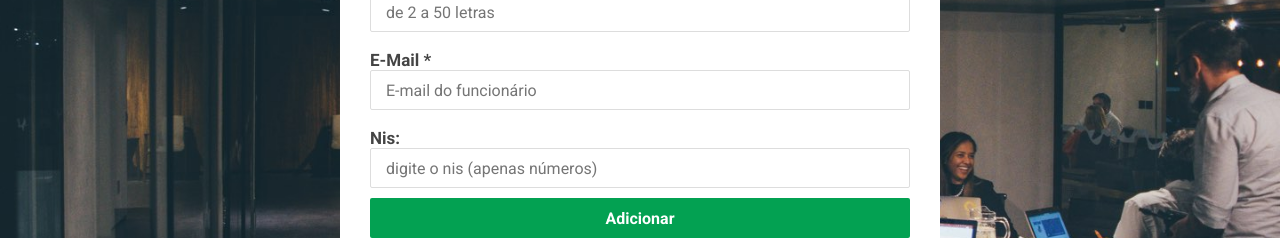
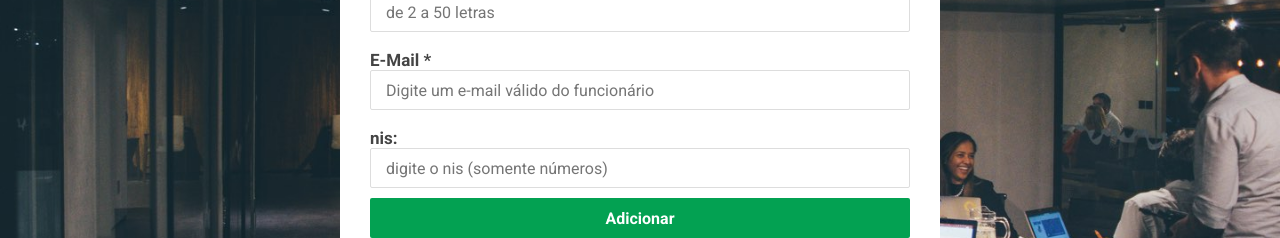
Before and after one commit to Alexddsilva/api-crud-frontend, a React (Create React App) app: page /api/funcionarios in a window 1280 px wide. Shown: the part 283-521 px from the top of the page. Built offline with nearby package versions, Linux system fonts and the light colour scheme.

Commit message:
Patterns nos inputs

```diff
--- a/src/pages/Cadastro/index.js
+++ b/src/pages/Cadastro/index.js
@@ -1,9 +1,8 @@
 import React from 'react';
-import { Link } from 'react-router-dom';
 import api from '../../services/api';
 import './style.css';
 
-export default function Cadastro(){
+export default function Cadastro({ history }){
   let funcionario = {
     id: 0,
     nome:'',
@@ -12,59 +11,78 @@ export default function Cadastro(){
     nis:''
   }
 
-  async function handleSubmit(event){
-    event.preventDefault();
-    await api.post('/api/funcionarios', {
+  async function handleSubmit(){
+
+
+    const response = await api.post('/api/funcionarios', {
       "nome": funcionario.nome,
       "sobrenome": funcionario.sobrenome,
       "email": funcionario.email,
       "nis": funcionario.nis
     })
+    console.log(response.data);
+    history.push('/api/funcionarios');
   }
 
-  return ( /* colocar alguma reação quando clica no botão "Adicionar" */
+  return (
 
     <div className="content">
       <p>
         Escreva os dados do <strong>funcionário</strong> que deseja adicionar
       </p>
 
-      <form onSubmit={handleSubmit}>
+      <form className="form" onSubmit={handleSubmit}>
         <label htmlFor="nome">Nome:</label>
         <input
           type="text"
           id="nome"
+          maxLength="30"
+          minLength="2"
           placeholder="2 a 30 letras"
           onChange={event => funcionario.nome = event.target.value}
+          title="de 2 a 30 letras"
+          pattern="{2,30}"
+          required
           />
         <label htmlFor="sobrenome">Sobrenome:</label>
         <input
           type="text"
           id="sobrenome"
+          maxLength="50"
+          minLength="2"
           placeholder="de 2 a 50 letras"
           onChange={ event => funcionario.sobrenome = event.target.value}
+          title="de 2 a 50 letras"
+          pattern="{2,50}"
+          required
           />
           <label htmlFor="email">E-Mail *</label>
         <input
           type="email"
           id="email"
-          placeholder="E-mail do funcionário"
+          placeholder="Digite um e-mail válido do funcionário"
           onChange={event => funcionario.email = event.target.value}
+          title="Digite um e-mail váli do funcionário"
+          required
           />
-          <label htmlFor="nome">Nis:</label>
+          <label htmlFor="nome">nis:</label>
         <input
           type="text"
           id="nis"
-          placeholder="digite o nis (apenas números)"
+          maxLength="11"
+          minLength="11"
+          placeholder="digite o nis (somente números)"
           onChange={event => funcionario.nis = event.target.value}
+          title="somente números"
+          pattern="[0-9]*"
+          required
           />
 
-        <button className="btn">Adicionar</button>
+        <button className="btn" onClick={() => handleSubmit()}>Adicionar</button>
 
       </form>
-      <Link to="/">
+
         <button className="btn_home">Home</button>
-      </Link>
 
     </div>
   )
```
